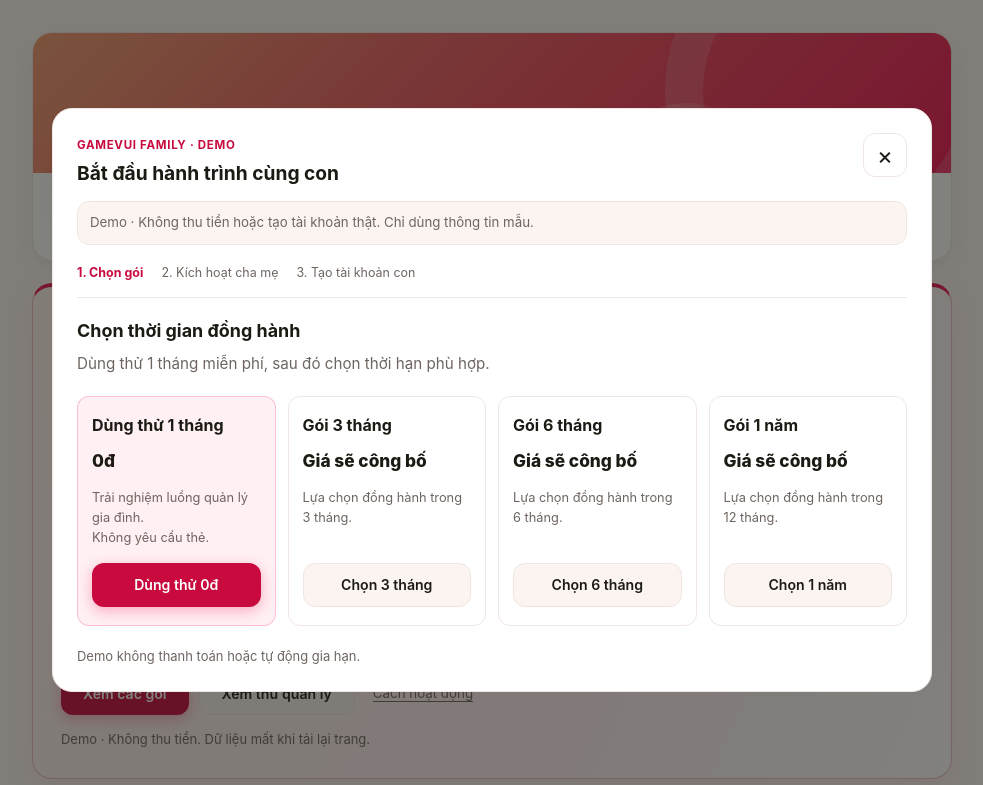
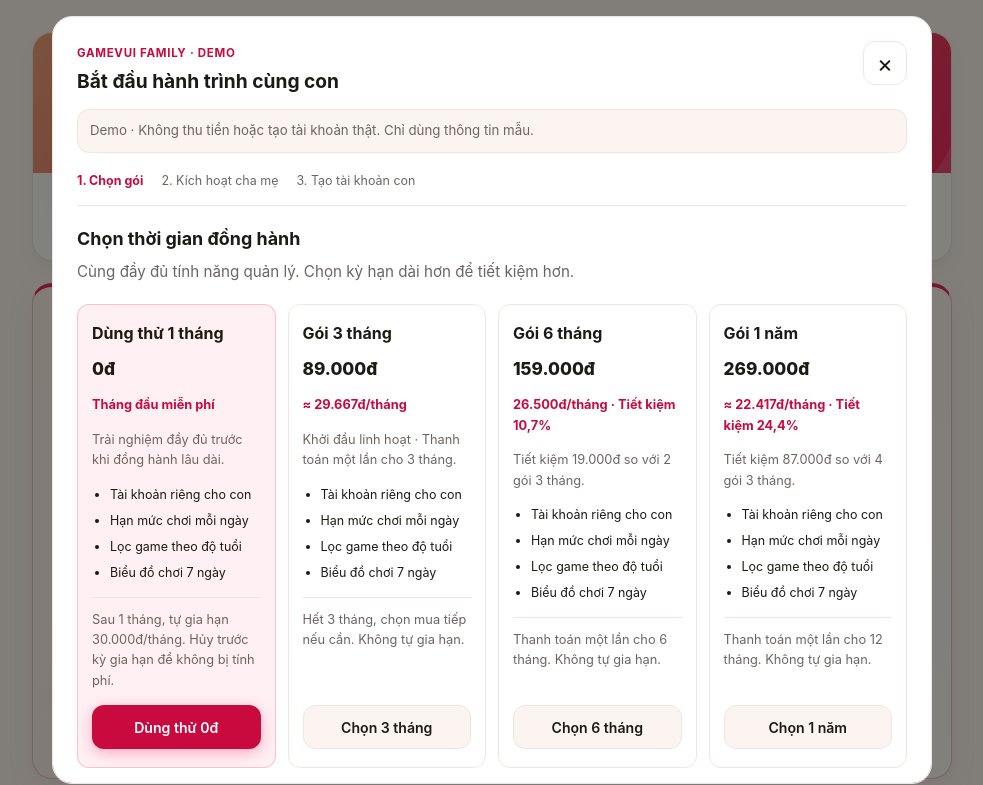
Before and after one commit to gamevui-z/profile-kid, a website: page index.html in a window 1280 px wide. Both pictures are taken after a click on the button "Xem các gói". Shown: the top 785 px of the page, without its empty margins (148-1131 px from the left). Drawn offline with Linux system fonts and the light colour scheme.

Commit message:
Add family plan benefits, demo pricing and trial renewal disclosure

```diff
--- a/index.html
+++ b/index.html
@@ -923,6 +923,10 @@
         .family-plan h4 { font-size: 1rem; }
         .family-plan-price { font-size: 1.08rem; font-weight: 800; line-height: 1.4; }
         .family-plan p { font-size: .8rem; line-height: 1.6; color: var(--text-muted); }
+        .family-plan-benefits { padding-left: 18px; font-size: .78rem; line-height: 1.6; }
+        .family-plan-benefits li + li { margin-top: 6px; }
+        .family-plan .family-plan-unit { color: var(--primary-ink); font-weight: 700; }
+        .family-plan-renewal { padding-top: 12px; border-top: 1px solid var(--border); }
         .family-plan .btn { margin-top: auto; padding: 10px; }
         .family-confirm-box { margin: 20px 0; padding: 18px; border-radius: var(--radius-md); border: 1px solid var(--primary-border); background: var(--primary-light); line-height: 1.7; }
         .family-consent { display: flex; align-items: flex-start; gap: 10px; min-height: 44px; margin: 18px 0; cursor: pointer; font-weight: 400; line-height: 1.6; }
@@ -936,7 +940,7 @@
         .family-created-credentials code { user-select: all; }
         @media (max-width: 760px) { .family-plans { grid-template-columns: repeat(2, minmax(0, 1fr)); } }
         @media (max-width: 640px) { #family-onboarding { width: calc(100% - 24px); max-height: calc(100dvh - 24px); } }
-        @media (max-width: 380px) { .family-plans { grid-template-columns: 1fr; } }
+        @media (max-width: 540px) { .family-plans { grid-template-columns: 1fr; } }
 
         /* ---------- Responsive ---------- */
         @media (min-width: 869px) {
@@ -1104,7 +1108,7 @@
                             <h3>Con vui khám phá.<br><span>Cha mẹ an tâm.</span></h3>
                             <p class="family-intro">Đồng hành cùng con trên GameVui: chọn nội dung phù hợp, cân bằng giờ chơi và theo dõi mỗi ngày.</p>
                         </div>
-                        <div class="family-trial"><span>KHỞI ĐẦU CÙNG CON</span><strong>1 tháng <b>0đ</b></strong><small>Khám phá gói dùng thử trong demo</small></div>
+                        <div class="family-trial"><span>KHỞI ĐẦU CÙNG CON</span><strong>1 tháng <b>0đ</b></strong><small>Sau đó 30.000đ/tháng · Tự gia hạn (mô phỏng)</small></div>
                     </div>
                     <ul class="family-benefits">
                         <li><span class="family-benefit-icon" aria-hidden="true">☺</span><div><strong>Không gian riêng cho con</strong><span>Tạo tài khoản và thiết lập riêng cho từng bé.</span></div></li>
@@ -1375,21 +1379,21 @@
             <ol class="family-flow-steps" aria-label="Các bước thiết lập"><li data-flow-step="plans" aria-current="step">1. Chọn gói</li><li data-flow-step="activate">2. Kích hoạt cha mẹ</li><li data-flow-step="child">3. Tạo tài khoản con</li></ol>
             <section data-flow-panel="plans" aria-labelledby="family-plans-title">
                 <h3 id="family-plans-title" class="family-flow-title" tabindex="-1">Chọn thời gian đồng hành</h3>
-                <p class="family-intro">Dùng thử 1 tháng miễn phí, sau đó chọn thời hạn phù hợp.</p>
+                <p class="family-intro">Cùng đầy đủ tính năng quản lý. Chọn kỳ hạn dài hơn để tiết kiệm hơn.</p>
                 <div class="family-plans">
-                    <article class="family-plan"><h4>Dùng thử 1 tháng</h4><div class="family-plan-price">0đ</div><p>Trải nghiệm luồng quản lý gia đình.<br>Không yêu cầu thẻ.</p><button type="button" class="btn btn-primary" data-family-plan="trial">Dùng thử 0đ</button></article>
-                    <article class="family-plan"><h4>Gói 3 tháng</h4><div class="family-plan-price">Giá sẽ công bố</div><p>Lựa chọn đồng hành trong 3 tháng.</p><button type="button" class="btn btn-secondary" data-family-plan="quarter">Chọn 3 tháng</button></article>
-                    <article class="family-plan"><h4>Gói 6 tháng</h4><div class="family-plan-price">Giá sẽ công bố</div><p>Lựa chọn đồng hành trong 6 tháng.</p><button type="button" class="btn btn-secondary" data-family-plan="halfyear">Chọn 6 tháng</button></article>
-                    <article class="family-plan"><h4>Gói 1 năm</h4><div class="family-plan-price">Giá sẽ công bố</div><p>Lựa chọn đồng hành trong 12 tháng.</p><button type="button" class="btn btn-secondary" data-family-plan="year">Chọn 1 năm</button></article>
+                    <article class="family-plan"><h4>Dùng thử 1 tháng</h4><div class="family-plan-price">0đ</div><p class="family-plan-unit">Tháng đầu miễn phí</p><p>Trải nghiệm đầy đủ trước khi đồng hành lâu dài.</p><ul class="family-plan-benefits"><li>Tài khoản riêng cho con</li><li>Hạn mức chơi mỗi ngày</li><li>Lọc game theo độ tuổi</li><li>Biểu đồ chơi 7 ngày</li></ul><p class="family-plan-renewal">Sau 1 tháng, tự gia hạn 30.000đ/tháng. Hủy trước kỳ gia hạn để không bị tính phí.</p><button type="button" class="btn btn-primary" data-family-plan="trial">Dùng thử 0đ</button></article>
+                    <article class="family-plan"><h4>Gói 3 tháng</h4><div class="family-plan-price">89.000đ</div><p class="family-plan-unit">≈ 29.667đ/tháng</p><p>Khởi đầu linh hoạt · Thanh toán một lần cho 3 tháng.</p><ul class="family-plan-benefits"><li>Tài khoản riêng cho con</li><li>Hạn mức chơi mỗi ngày</li><li>Lọc game theo độ tuổi</li><li>Biểu đồ chơi 7 ngày</li></ul><p class="family-plan-renewal">Hết 3 tháng, chọn mua tiếp nếu cần. Không tự gia hạn.</p><button type="button" class="btn btn-secondary" data-family-plan="quarter">Chọn 3 tháng</button></article>
+                    <article class="family-plan"><h4>Gói 6 tháng</h4><div class="family-plan-price">159.000đ</div><p class="family-plan-unit">26.500đ/tháng · Tiết kiệm 10,7%</p><p>Tiết kiệm 19.000đ so với 2 gói 3 tháng.</p><ul class="family-plan-benefits"><li>Tài khoản riêng cho con</li><li>Hạn mức chơi mỗi ngày</li><li>Lọc game theo độ tuổi</li><li>Biểu đồ chơi 7 ngày</li></ul><p class="family-plan-renewal">Thanh toán một lần cho 6 tháng. Không tự gia hạn.</p><button type="button" class="btn btn-secondary" data-family-plan="halfyear">Chọn 6 tháng</button></article>
+                    <article class="family-plan"><h4>Gói 1 năm</h4><div class="family-plan-price">269.000đ</div><p class="family-plan-unit">≈ 22.417đ/tháng · Tiết kiệm 24,4%</p><p>Tiết kiệm 87.000đ so với 4 gói 3 tháng.</p><ul class="family-plan-benefits"><li>Tài khoản riêng cho con</li><li>Hạn mức chơi mỗi ngày</li><li>Lọc game theo độ tuổi</li><li>Biểu đồ chơi 7 ngày</li></ul><p class="family-plan-renewal">Thanh toán một lần cho 12 tháng. Không tự gia hạn.</p><button type="button" class="btn btn-secondary" data-family-plan="year">Chọn 1 năm</button></article>
                 </div>
-                <p class="family-note">Demo không thanh toán hoặc tự động gia hạn.</p>
+                <p class="family-note">Giá mô phỏng. Mức tiết kiệm so với mua nối tiếp gói 3 tháng 89.000đ; tỷ lệ làm tròn 1 chữ số. Demo không thu tiền hoặc thực hiện gia hạn thật.</p>
             </section>
             <section data-flow-panel="activate" aria-labelledby="family-activate-title" hidden>
                 <h3 id="family-activate-title" class="family-flow-title" tabindex="-1">Kích hoạt tài khoản cha mẹ</h3>
                 <p class="family-intro">Mở khu vực quản lý từ hồ sơ hiện tại.</p>
                 <div class="family-confirm-box"><strong id="family-selected-plan"></strong><p id="family-selected-price"></p></div>
                 <form id="family-activate-form" novalidate>
-                    <label class="family-consent" for="family-demo-consent"><input type="checkbox" id="family-demo-consent" required aria-describedby="family-activate-error"><span>Tôi đồng ý trải nghiệm bằng dữ liệu mẫu.</span></label>
+                    <label class="family-consent" for="family-demo-consent"><input type="checkbox" id="family-demo-consent" required aria-describedby="family-activate-error"><span id="family-consent-text">Tôi đồng ý trải nghiệm bằng dữ liệu mẫu.</span></label>
                     <p id="family-activate-error" class="family-error" role="alert"></p>
                     <div class="family-actions"><button type="button" id="family-plan-back" class="btn btn-secondary">Chọn lại gói</button><button type="submit" id="family-activate-submit" class="btn btn-primary">Kích hoạt cha mẹ · Demo</button></div>
                 </form>
@@ -1906,10 +1910,10 @@
             const passwordToggle = onboarding.querySelector('#family-password-toggle');
             const createError = onboarding.querySelector('#family-create-error');
             const plans = {
-                trial: { name: 'Dùng thử 1 tháng', price: '0đ · Không yêu cầu thẻ' },
-                quarter: { name: 'Gói 3 tháng', price: 'Giá sẽ công bố · Không thanh toán trong demo' },
-                halfyear: { name: 'Gói 6 tháng', price: 'Giá sẽ công bố · Không thanh toán trong demo' },
-                year: { name: 'Gói 1 năm', price: 'Giá sẽ công bố · Không thanh toán trong demo' }
+                trial: { name: 'Dùng thử 1 tháng', price: '0đ tháng đầu; sau đó tự gia hạn 30.000đ/tháng. Hủy trước kỳ gia hạn để không bị tính phí. Điều kiện mô phỏng; không thu tiền thật.' },
+                quarter: { name: 'Gói 3 tháng', price: '89.000đ / 3 tháng · Thanh toán một lần, không tự gia hạn. Giá mô phỏng; không thu tiền thật.' },
+                halfyear: { name: 'Gói 6 tháng', price: '159.000đ / 6 tháng · Thanh toán một lần, không tự gia hạn. Giá mô phỏng; không thu tiền thật.' },
+                year: { name: 'Gói 1 năm', price: '269.000đ / 12 tháng · Thanh toán một lần, không tự gia hạn. Giá mô phỏng; không thu tiền thật.' }
             };
             let selectedPlan = 'trial';
             let onboardingTrigger = plansOpen;
@@ -2019,6 +2023,7 @@
             onboarding.querySelector('#family-plan-back').addEventListener('click', () => showStep('plans'));
             onboarding.querySelectorAll('[data-family-plan]').forEach(button => button.addEventListener('click', () => {
                 selectedPlan = button.dataset.familyPlan;
+                onboarding.querySelector('#family-consent-text').textContent = selectedPlan === 'trial' ? 'Tôi đã đọc điều kiện mô phỏng: miễn phí tháng đầu, sau đó tự gia hạn 30.000đ/tháng; hủy trước kỳ gia hạn để không bị tính phí. Demo không thu tiền thật.' : 'Tôi đồng ý với giá và thời hạn mô phỏng đã chọn. Gói không tự gia hạn; demo không thu tiền thật.';
                 onboarding.querySelector('#family-selected-plan').textContent = plans[selectedPlan].name;
                 onboarding.querySelector('#family-selected-price').textContent = plans[selectedPlan].price;
                 onboarding.querySelector('#family-activate-submit').textContent = parentActivated ? 'Xác nhận gói · Demo' : 'Kích hoạt cha mẹ · Demo';
```
Also changed, not shown: docs/pricing-demo.md (added, +14 -0 lines), tests/profile.test.cjs (+4 -1 lines).
